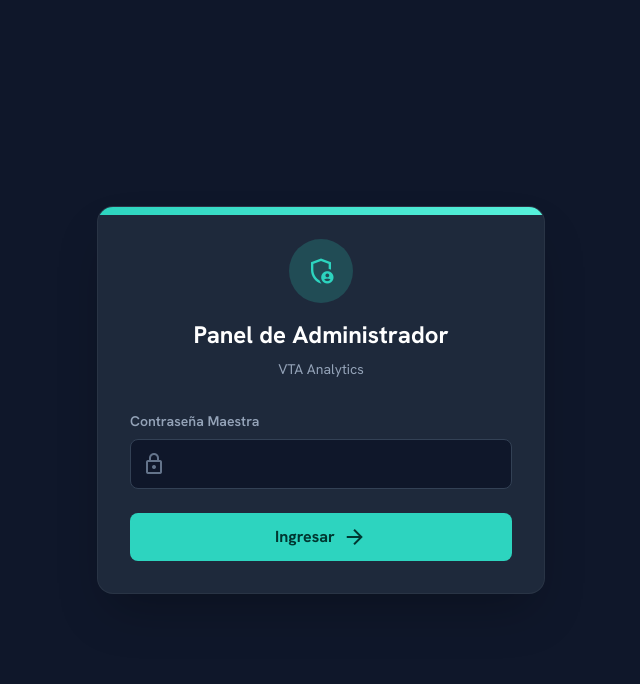
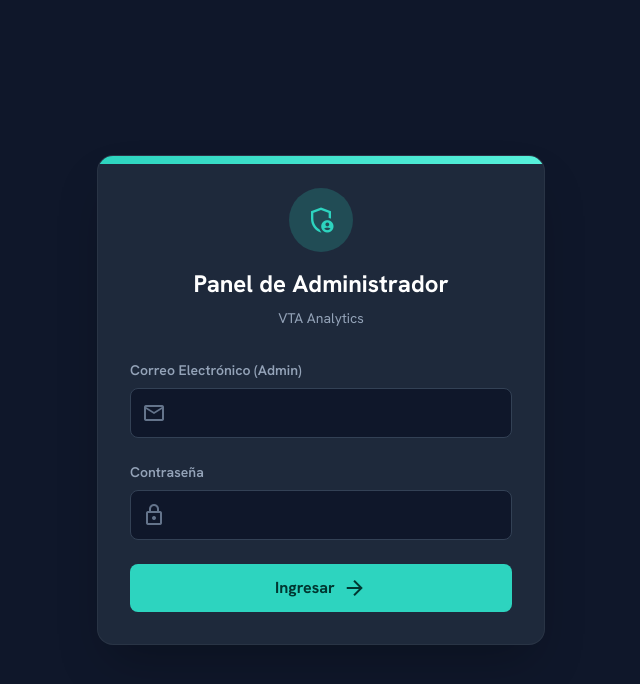
Before and after one commit to desarrolloapp-aura/VTA, a FastAPI app: page / in a window 1280 px wide. Shown: the top 684 px of the page, without its empty margins (319-959 px from the left). Run offline with FastAPI, Linux system fonts and the light colour scheme; some libraries are stand-ins or nearby versions.

Commit message:
Cambio de login de admin_panel a autenticacion directa con Supabase y correo especifico

```diff
--- a/admin_panel/main.py
+++ b/admin_panel/main.py
@@ -15,7 +15,7 @@ templates = Jinja2Templates(directory="templates")
 # Credenciales maestras (¡NUNCA COMPARTIR!)
 SUPABASE_URL = os.environ.get("SUPABASE_URL")
 SUPABASE_SERVICE_KEY = os.environ.get("SUPABASE_SERVICE_KEY")
-ADMIN_PASSWORD = os.environ.get("ADMIN_PASSWORD", "admin123") # Cambiar en Render
+ADMIN_EMAIL = os.environ.get("ADMIN_EMAIL")
 
 if SUPABASE_URL and SUPABASE_SERVICE_KEY:
     supabase: Client = create_client(SUPABASE_URL, SUPABASE_SERVICE_KEY)
@@ -25,8 +25,15 @@ else:
 
 def verify_admin(request: Request):
     token = request.cookies.get("admin_token")
-    if token == ADMIN_PASSWORD:
-        return True
+    if not token or not ADMIN_EMAIL:
+        return False
+    try:
+        # Validar el token real de Supabase
+        user_res = supabase.auth.get_user(token)
+        if user_res and user_res.user and user_res.user.email == ADMIN_EMAIL:
+            return True
+    except Exception:
+        pass
     return False
 
 @app.get("/", response_class=HTMLResponse)
@@ -36,12 +43,26 @@ async def login_page(request: Request):
     return templates.TemplateResponse("login.html", {"request": request})
 
 @app.post("/login")
-async def do_login(request: Request, password: str = Form(...)):
-    if password == ADMIN_PASSWORD:
-        response = RedirectResponse(url="/dashboard", status_code=302)
-        response.set_cookie(key="admin_token", value=password, httponly=True, secure=True)
-        return response
-    return templates.TemplateResponse("login.html", {"request": request, "error": "Contraseña incorrecta."})
+async def do_login(request: Request, email: str = Form(...), password: str = Form(...)):
+    if not ADMIN_EMAIL:
+        return templates.TemplateResponse("login.html", {"request": request, "error": "Falta configurar ADMIN_EMAIL en el servidor."})
+
+    try:
+        # Intentar iniciar sesión real contra Supabase
+        res = supabase.auth.sign_in_with_password({"email": email, "password": password})
+        if res.user and res.user.email == ADMIN_EMAIL:
+            # Login exitoso y es el admin correcto
+            response = RedirectResponse(url="/dashboard", status_code=302)
+            # Guardamos el token real que nos dio Supabase en la cookie
+            response.set_cookie(key="admin_token", value=res.session.access_token, httponly=True, secure=True)
+            return response
+        else:
+            return templates.TemplateResponse("login.html", {"request": request, "error": "Este usuario no tiene privilegios de administrador."})
+    except Exception as e:
+        error_msg = str(e)
+        if "invalid" in error_msg.lower():
+            return templates.TemplateResponse("login.html", {"request": request, "error": "Correo o contraseña incorrectos."})
+        return templates.TemplateResponse("login.html", {"request": request, "error": error_msg})
 
 @app.get("/logout")
 async def logout(request: Request):
--- a/admin_panel/templates/login.html
+++ b/admin_panel/templates/login.html
@@ -34,7 +34,15 @@
 
         <form action="/login" method="POST" class="space-y-6">
             <div>
-                <label class="block text-slate-400 text-sm font-semibold mb-2">Contraseña Maestra</label>
+                <label class="block text-slate-400 text-sm font-semibold mb-2">Correo Electrónico (Admin)</label>
+                <div class="relative">
+                    <span class="material-symbols-outlined absolute left-3 top-1/2 -translate-y-1/2 text-slate-500">mail</span>
+                    <input type="email" name="email" required class="w-full bg-[#0F172A] border border-slate-700 rounded-lg py-3 pl-10 pr-4 text-white focus:outline-none focus:border-[#2DD4BF] focus:ring-1 focus:ring-[#2DD4BF] transition-all">
+                </div>
+            </div>
+
+            <div>
+                <label class="block text-slate-400 text-sm font-semibold mb-2">Contraseña</label>
                 <div class="relative">
                     <span class="material-symbols-outlined absolute left-3 top-1/2 -translate-y-1/2 text-slate-500">lock</span>
                     <input type="password" name="password" required class="w-full bg-[#0F172A] border border-slate-700 rounded-lg py-3 pl-10 pr-4 text-white focus:outline-none focus:border-[#2DD4BF] focus:ring-1 focus:ring-[#2DD4BF] transition-all">
```
